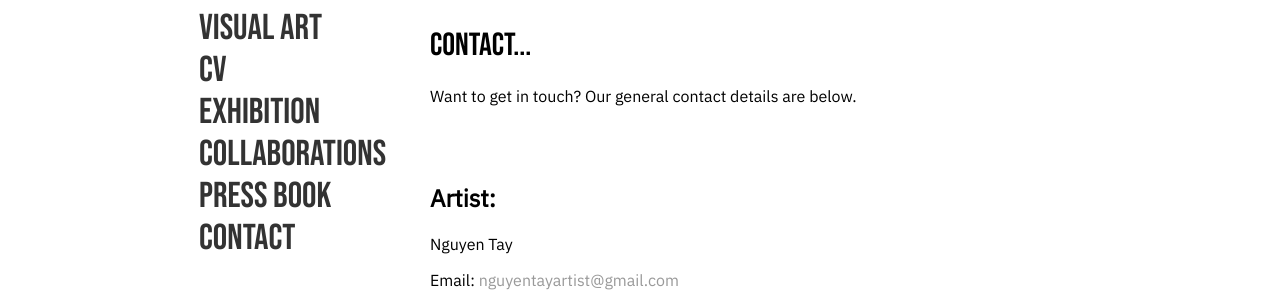
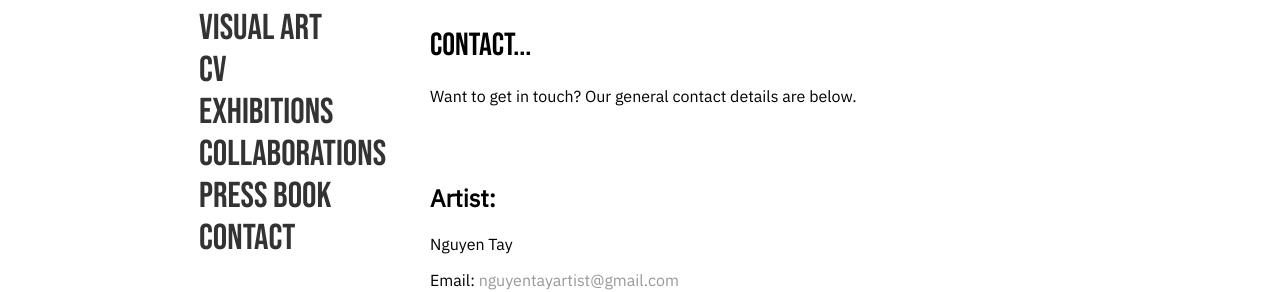
Before and after one commit to nguyentay/nguyentay.art, a Jekyll site: the page built from contact.html, in a window 1280 px wide. Shown: the part 223-515 px from the top of the page. Built offline with Jekyll 4.4.1, drawn with Linux system fonts in a browser that asks for light colours.

Commit message:
renaming sections

```diff
--- a/_layouts/cate.html
+++ b/_layouts/cate.html
@@ -93,8 +93,8 @@
 
 
 
-					<li><a href="/index.html">home</a></li>
-					<li><a href="/visual%20art/">visual art</a></li>
+					<li><a href="/index.html">Home</a></li>
+					<li><a href="/visual%20art/">Visual Art</a></li>
 					{% if page.category == "catalogue" or page.categories contains "Visual Art" %}
 					<ul>
                         {% for post in site.posts %}
@@ -111,8 +111,8 @@
 					</ul>
 					{% endif %}
 					<!-- <li><a href="/research">research</a></li>  -->
-					<li><a href="/cv.html">cv </a></li>
-					<li><a href="/exhibiton.html">Exhibition</a>
+					<li><a href="/cv.html">CV</a></li>
+					<li><a href="/exhibiton.html">Exhibitions</a>
 						{% if page.category == "exhibition" %}
 						<ul>
 							<li><a href="/exhibiton/cate/16.html">Exhibitions / Expositions 2017</a></li>
```
